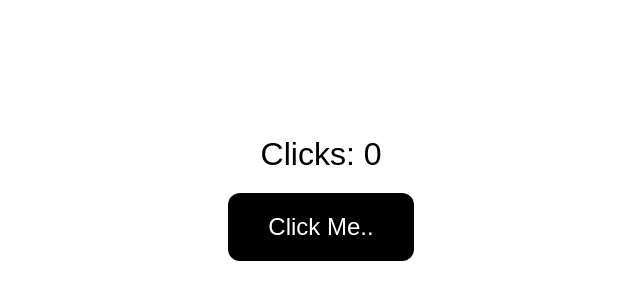
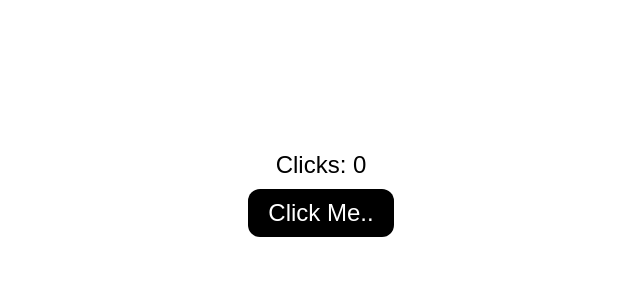
Before and after one commit to itsssskye/clicky-chaos, a plain HTML site: page index.html in a window 1280 px wide. Shown: the part 218-518 px from the top of the page, without its empty margins (319-959 px from the left). Drawn offline with Linux system fonts and the light colour scheme.

Commit message:
Items style updated

```diff
--- a/style.css
+++ b/style.css
@@ -18,8 +18,8 @@ body {
 
 /* Counter */
 #counter {
-    font-size: 2rem;
-    margin-bottom: 20px;
+    font-size: 1.5rem;
+    margin-bottom: 10px;
 }
 
 /* Chaos button */
@@ -27,7 +27,7 @@ body {
     background: #000000;
     color: #ffffff;
     border: none;
-    padding: 20px 40px;
+    padding: 10px 20px;
     font-size: 1.5rem;
     border-radius: 12px;
     cursor: pointer;
```
